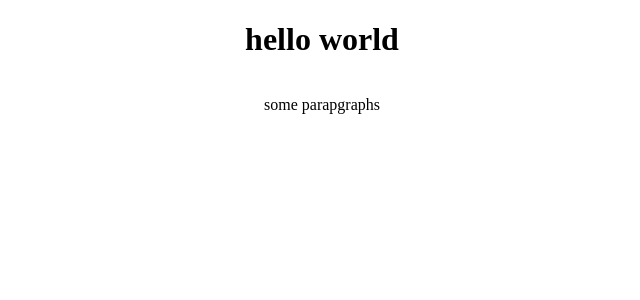
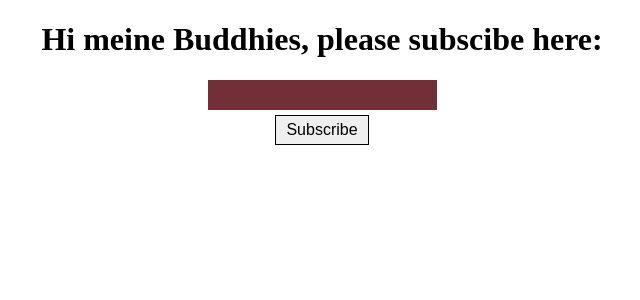
Before and after one commit to plrin/bhuddies, a PHP site: page / in a window 1280 px wide. Shown: the top 300 px of the page, without its empty margins (318-958 px from the left). Run offline with PHP 8.4, Linux system fonts and the light colour scheme.

Commit message:
fix(chore): add markup to php file

```diff
--- a/index.php
+++ b/index.php
@@ -4,12 +4,42 @@
 <title>Bhuddies</title>
 <link rel="stylesheet" href="dist/main.css">
 </head>
+
 <body>
 
-    <h1>hello world</h1>
-    <p>some parapgraphs</p>
+  <header class="header">
+    <h1>Hi meine Buddhies, please subscibe here:</h1>
+  </header>
+
+  <!-- Begin MailChimp Signup Form -->
+  <div id="mc_embed_signup" class="form">
+    <form action="https://buddhies.us18.list-manage.com/subscribe/post?u=5d0fe5dfc4144a3292dcd07d2&amp;id=185b2687c8" method="post"
+      id="mc-embedded-subscribe-form" name="mc-embedded-subscribe-form" class="validate" target="_blank" novalidate>
+      <div id="mc_embed_signup_scroll">
+
+        <div class="mc-field-group">
+          <!-- <label for="mce-EMAIL">Email Address</label> -->
+          <input type="email" value="" name="EMAIL" class="required email form__input" id="mce-EMAIL">
+        </div>
+        <div id="mce-responses" class="clear">
+          <div class="response" id="mce-error-response" style="display:none"></div>
+          <div class="response" id="mce-success-response" style="display:none"></div>
+        </div>
+        <!-- real people should not fill this in and expect good things - do not remove this or risk form bot signups-->
+        <div style="position: absolute; left: -5000px;" aria-hidden="true">
+          <input type="text" name="b_5d0fe5dfc4144a3292dcd07d2_185b2687c8" tabindex="-1" value="">
+        </div>
+        <div class="clear">
+          <input type="submit" value="Subscribe" name="subscribe" id="mc-embedded-subscribe" class="button form__submit">
+        </div>
+      </div>
+    </form>
+  </div>
+
+  <!--End mc_embed_signup-->
 
 
   <script src="./dist/main.js"></script>
 </body>
+
 </html>
```
Lines whose indentation alone changed are shown as unchanged.
